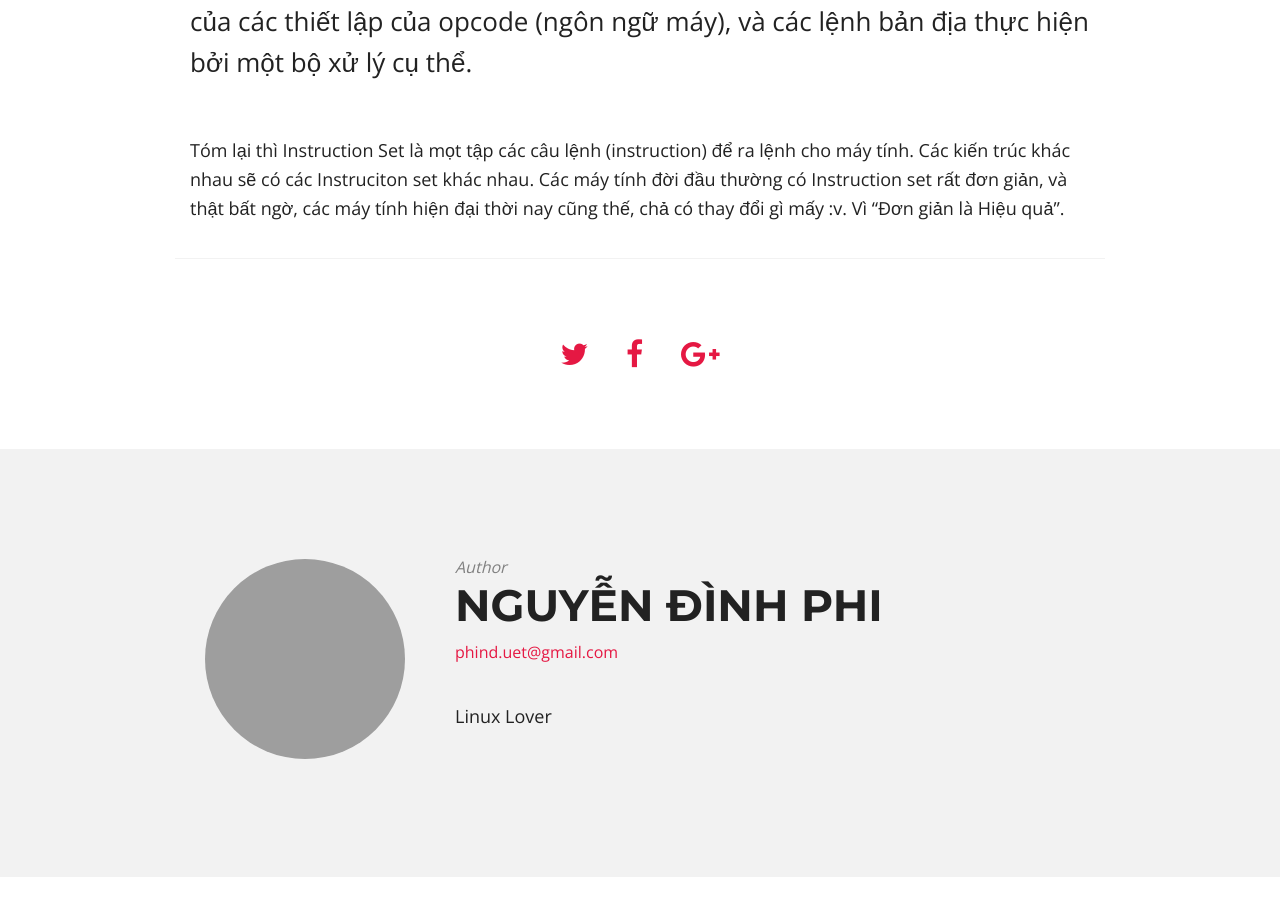
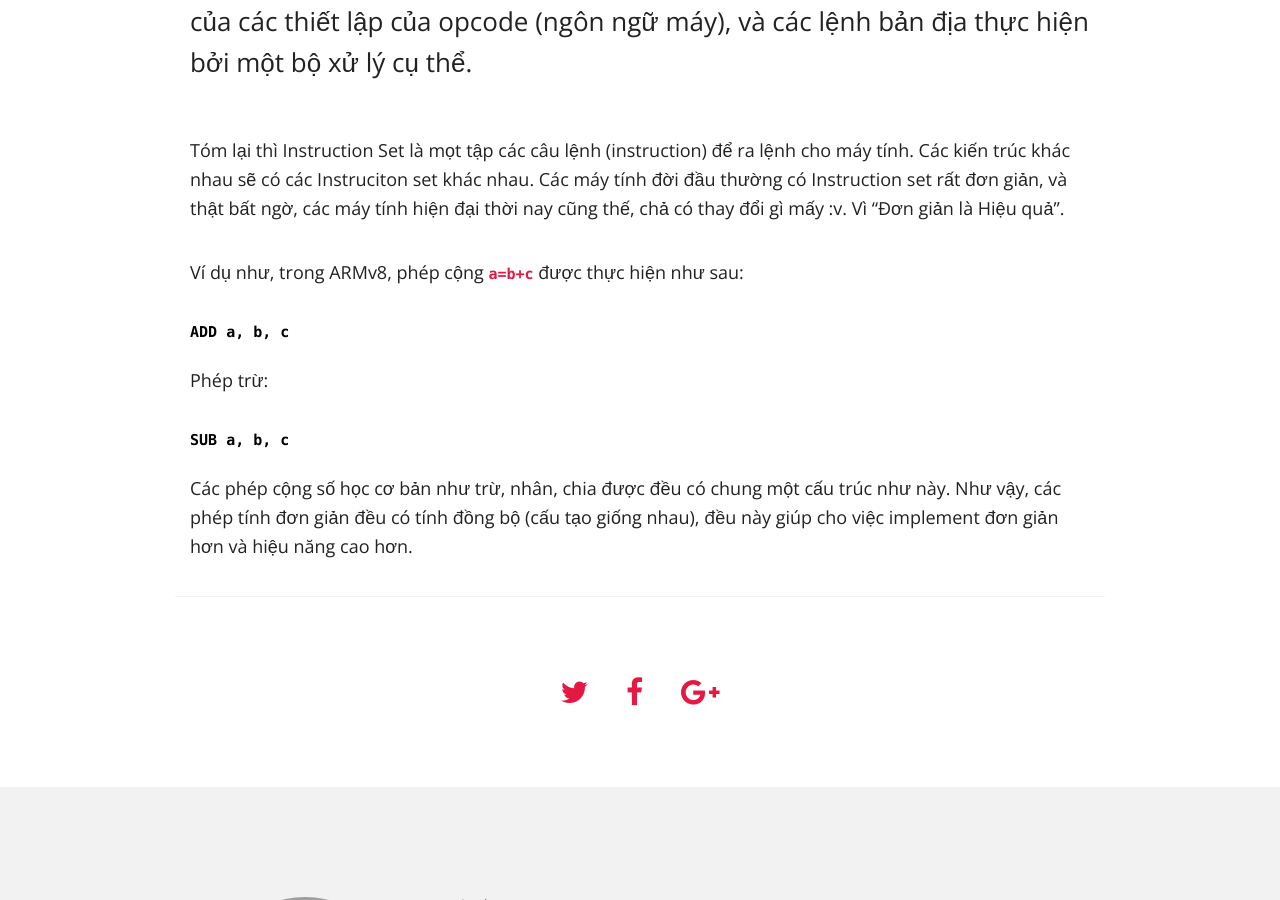
Before and after one commit to ita93/ita93.github.io, a Jekyll site: the page built from _posts/2018-07-25-LegV8-ARM training Instruction Set.md, in a window 1280 px wide and 900 px high, scrolled down 736 px. Built offline with Jekyll 4.4.1, drawn with Linux system fonts in a browser that asks for light colours; nearby versions of some CDN libraries; comment, search, counter and statistics services are not loaded.

Commit message:
Nothing to say

```diff
--- a/_posts/2018-07-25-LegV8-ARM training Instruction Set.md
+++ b/_posts/2018-07-25-LegV8-ARM training Instruction Set.md
@@ -9,3 +9,15 @@ Theo như Wikipedia:
 Một tập lệnh, hoặc kiến trúc tập lệnh (tiếng Anh: Instruction Set Architecture, viết tắt ISA), là một phần của kiến trúc máy tính liên quan đến lập trình, bao gồm các bản địa các loại dữ liệu, hướng dẫn, đăng ký, giải quyết chế độ, kiến trúc bộ nhớ, làm gián đoạn và xử lý ngoại lệ, và bên ngoài I / O. An ISA bao gồm một đặc điểm kỹ thuật của các thiết lập của opcode (ngôn ngữ máy), và các lệnh bản địa thực hiện bởi một bộ xử lý cụ thể.
 
 Tóm lại thì Instruction Set là mọt tập các câu lệnh (instruction) để ra lệnh cho máy tính. Các kiến trúc khác nhau sẽ có các Instruciton set khác nhau. Các máy tính đời đầu thường có Instruction set rất đơn giản, và thật bất ngờ, các máy tính hiện đại thời nay cũng thế, chả có thay đổi gì mấy :v. Vì "Đơn giản là Hiệu quả".
+
+Ví dụ như, trong ARMv8, phép cộng <code>a=b+c</code> được thực hiện như sau:
+{% highlight c %}
+ADD a, b, c
+{% endhighlight %}
+
+Phép trừ:
+{% highlight c %}
+SUB a, b, c
+{% endhighlight %}
+
+Các phép cộng số học cơ bản như trừ, nhân, chia được đều có chung một cấu trúc như này. Như vậy, các phép tính đơn giản đều có tính đồng bộ (cấu tạo giống nhau), đều này giúp cho việc implement đơn giản hơn và hiệu năng cao hơn.
```
Also changed, not shown: _posts/2018-11-11-Struct sk_buff.md (added, +21 -0 lines).
